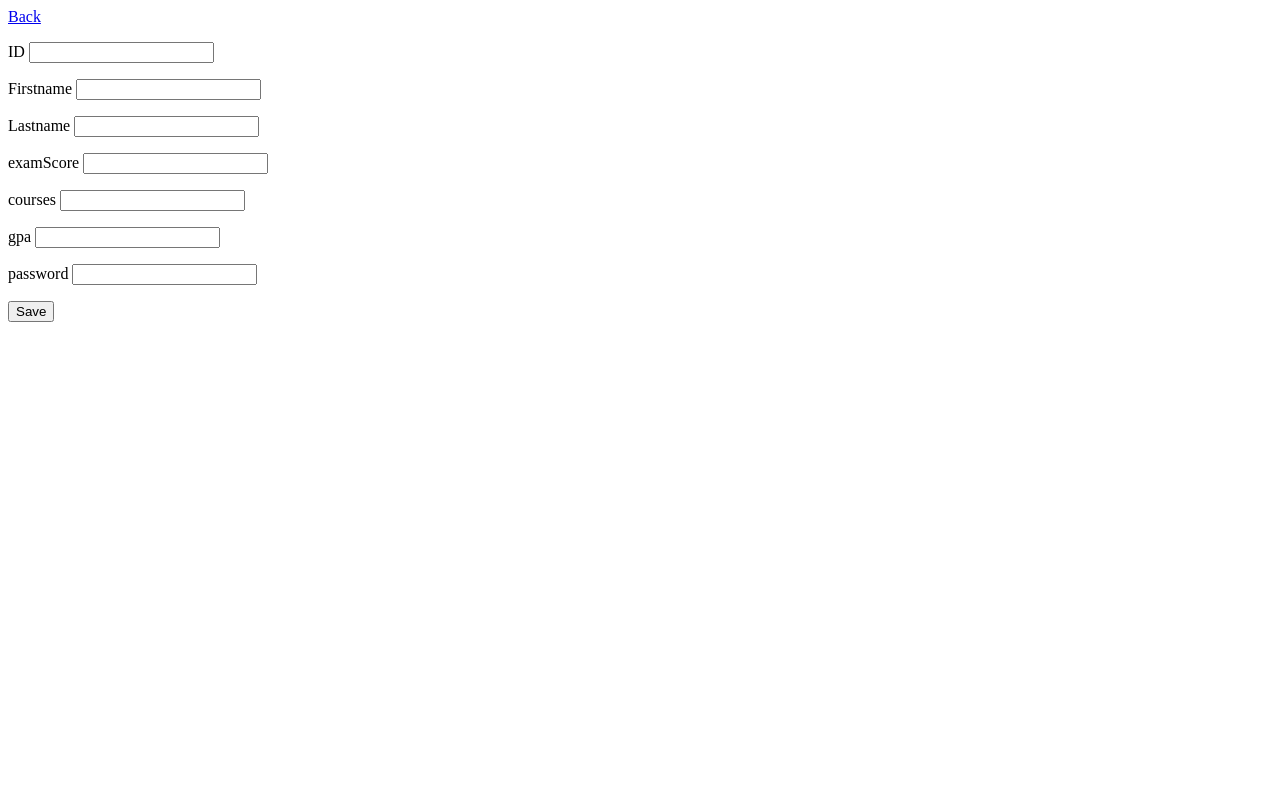
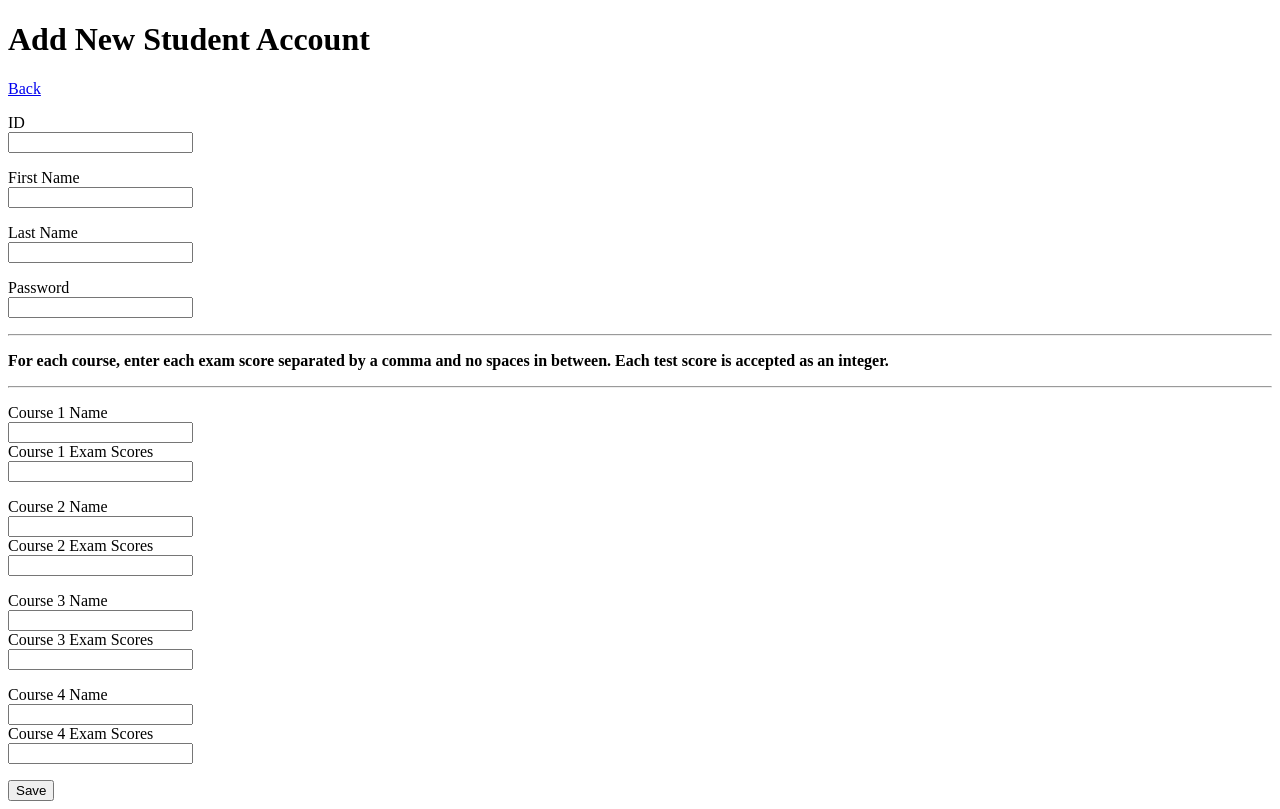
Before and after one commit to briandcase/SoftwareEngineeringProject, a PHP site: page /add.php in a window 1280 px wide. Before the commit the page ends 322 px from the top, so only its background shows below. Run offline with PHP 8.4, Linux system fonts and the light colour scheme.

Commit message:
Update add.php
added multi-course and multi-exam functionality

```diff
--- a/src/add.php
+++ b/src/add.php
@@ -4,40 +4,73 @@
     <html>
     <head>
         <meta charset="utf-8">
-        <title>CRUD Operation on JSON File using PHP</title>
+        <title>Add</title>
     </head>
     <body>
+    <h1>Add New Student Account</h1>
     <form method="POST">
         <a href="index.php">Back</a>
         <p>
             <label for="id">ID</label>
+            <br>
             <input type="text" id="id" name="id">
         </p>
         <p>
-            <label for="firstname">Firstname</label>
+            <label for="firstname">First Name</label>
+            <br>
             <input type="text" id="firstname" name="firstname">
         </p>
         <p>
-            <label for="lastname">Lastname</label>
+            <label for="lastname">Last Name</label>
+            <br>
             <input type="text" id="lastname" name="lastname">
         </p>
         <p>
-            <label for="examScore">examScore</label>
-            <input type="text" id="examScore" name="examScore">
+            <label for="password">Password</label>
+            <br>
+            <input type="text" id="password" name="password">
+        </p>
+        <hr>
+        <p>
+             <b>For each course, enter each exam score separated by a comma and no spaces in between. Each test score is accepted as an integer.</b>
+        </p>
+        <hr>
+        <p>
+            <label for="course1">Course 1 Name</label>
+            <br>
+            <input type="text" id="course1" name="course1">
+            <br>
+            <label for="course1exams">Course 1 Exam Scores</label>
+            <br>
+            <input type="text" id="course1exams" name="course1exams">
         </p>
         <p>
-            <label for="courses">courses</label>
-            <input type="text" id="courses" name="courses">
+            <label for="course2">Course 2 Name</label>
+            <br>
+            <input type="text" id="course2" name="course2">
+            <br>
+            <label for="course2exams">Course 2 Exam Scores</label>
+            <br>
+            <input type="text" id="course2exams" name="course2exams">
         </p>
         <p>
-            <label for="gpa">gpa</label>
-            <input type="text" id="gpa" name="gpa">
+            <label for="course3">Course 3 Name</label>
+            <br>
+            <input type="text" id="course3" name="course3">
+            <br>
+            <label for="course3exams">Course 3 Exam Scores</label>
+            <br>
+            <input type="text" id="course3exams" name="course3exams">
         </p>
         <p>
-            <label for="password">password</label>
-            <input type="text" id="password" name="password">
+            <label for="course4">Course 4 Name</label>
+            <br>
+            <input type="text" id="course4" name="course4">
+            <br>
+            <label for="course4exams">Course 4 Exam Scores</label>
+            <br>
+            <input type="text" id="course4exams" name="course4exams">
         </p>
-
         <input type="submit" name="save" value="Save">
     </form>
 
@@ -45,18 +78,30 @@
         if(isset($_POST['save'])){
             //open the json file
             $data = file_get_contents('members.json');
-            $data = json_decode($data);
+            $data = json_decode($data, true);
 
             //data in out POST
             $input = array(
                 'id' => $_POST['id'],
                 'firstname' => $_POST['firstname'],
                 'lastname' => $_POST['lastname'],
-                'examScore' => $_POST['examScore'],
-                'courses' => $_POST['courses'],
-                'gpa' => $_POST['gpa'],
-                'password' => $_POST['password']
+                'password' => $_POST['password'],
+                'courses' => []
             );
+
+            $nums = ["1", "2", "3", "4"];
+            foreach($nums as $suffix){
+                if($_POST["course{$suffix}"] != ""){
+                    $temp_course = ['name' => $_POST["course{$suffix}"], 'exams' => []];
+                    if($_POST["course{$suffix}exams"] != ""){
+                        $scores = explode(",", $_POST["course{$suffix}exams"]);
+                        foreach($scores as $score){
+                            $temp_course['exams'][] = (int) $score;
+                        }
+                    }
+                    $input['courses'][] = $temp_course;
+                }
+            }
 
             //append the input to our array
             $data[] = $input;
```
